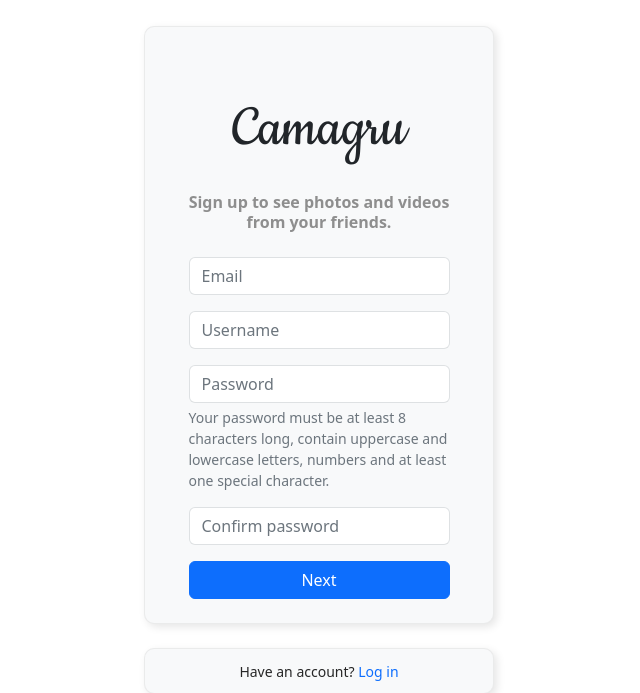
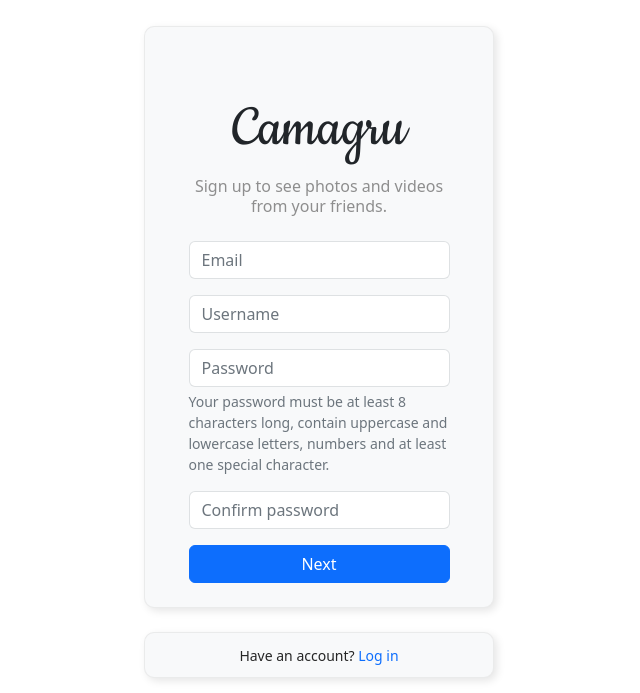
Before and after one commit to fglsn/camagru, a PHP site: page /camagru/signup.php in a window 1280 px wide. Shown: the part 62-755 px from the top of the page, without its empty margins (321-961 px from the left). Run offline with PHP 8.4, Linux system fonts and the light colour scheme; data comes from the database, SQL or seed files in the repository.

Commit message:
todo at school

```diff
--- a/index.php
+++ b/index.php
@@ -2,5 +2,7 @@
 	require_once("./config/include.php");
 	require_once('./src/user_auth.php');
 	require_login();
-	header("Location: login.php");
+	// if ($_SESSION('user_id'))
+	// header("Location: login.php");
+
 ?>
--- a/static/style.css
+++ b/static/style.css
@@ -267,7 +267,7 @@ main {
 }
 
 .form-header {
-	padding: 64px 0 16px 0;
+	padding: 64px 0 0 0;
 	font-size: 4rem;
 }
 
@@ -275,14 +275,14 @@ main {
 	font-size: larger;
 	padding: 24px 0;
 	color: #606770;
-	font-weight: 600;
+	font-weight: 400;
 	text-align: center;
 }
 
 .form-header-text{
 	color: #8e8e8e;
 	font-size: 1rem;
-	font-weight: 600;
+	font-weight: 400;
 	line-height: 20px;
 	margin: 0px 40px 25px;
 	text-align: center;
```
